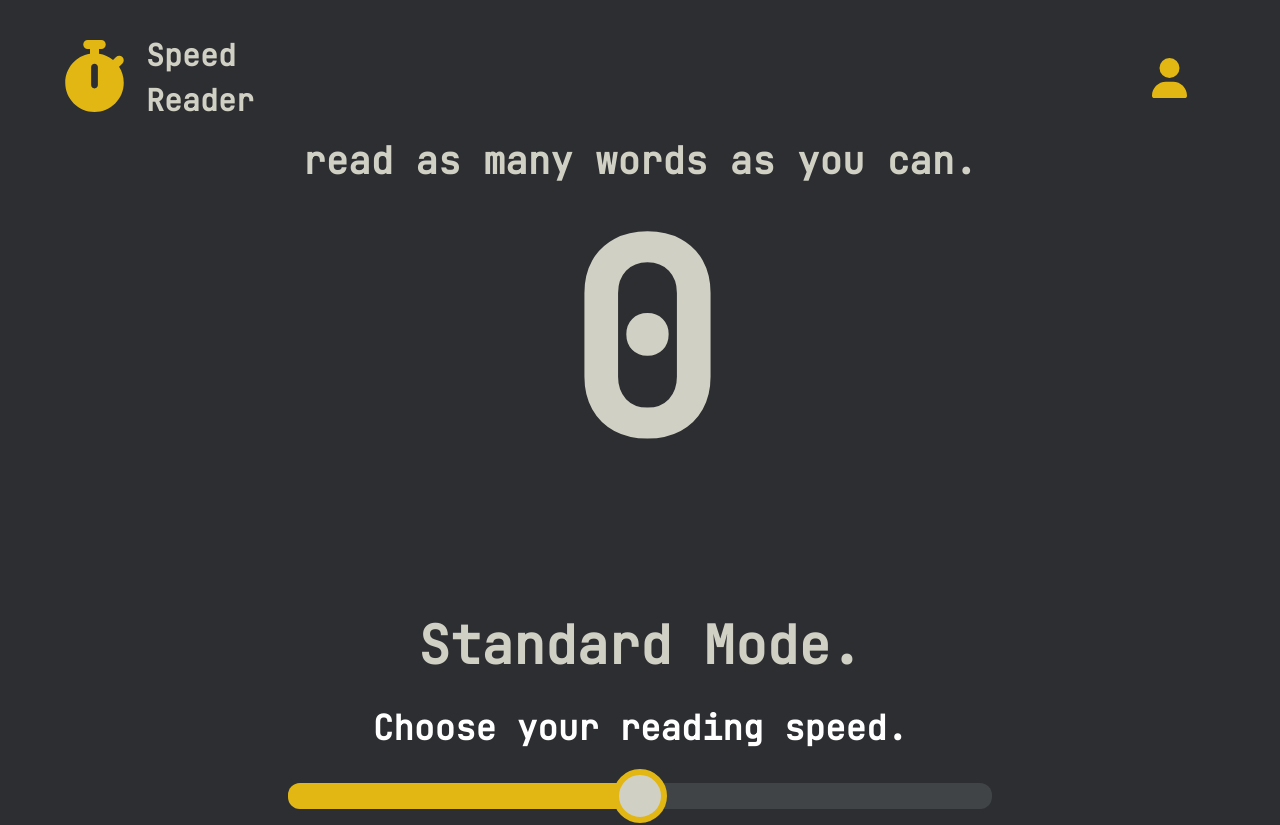
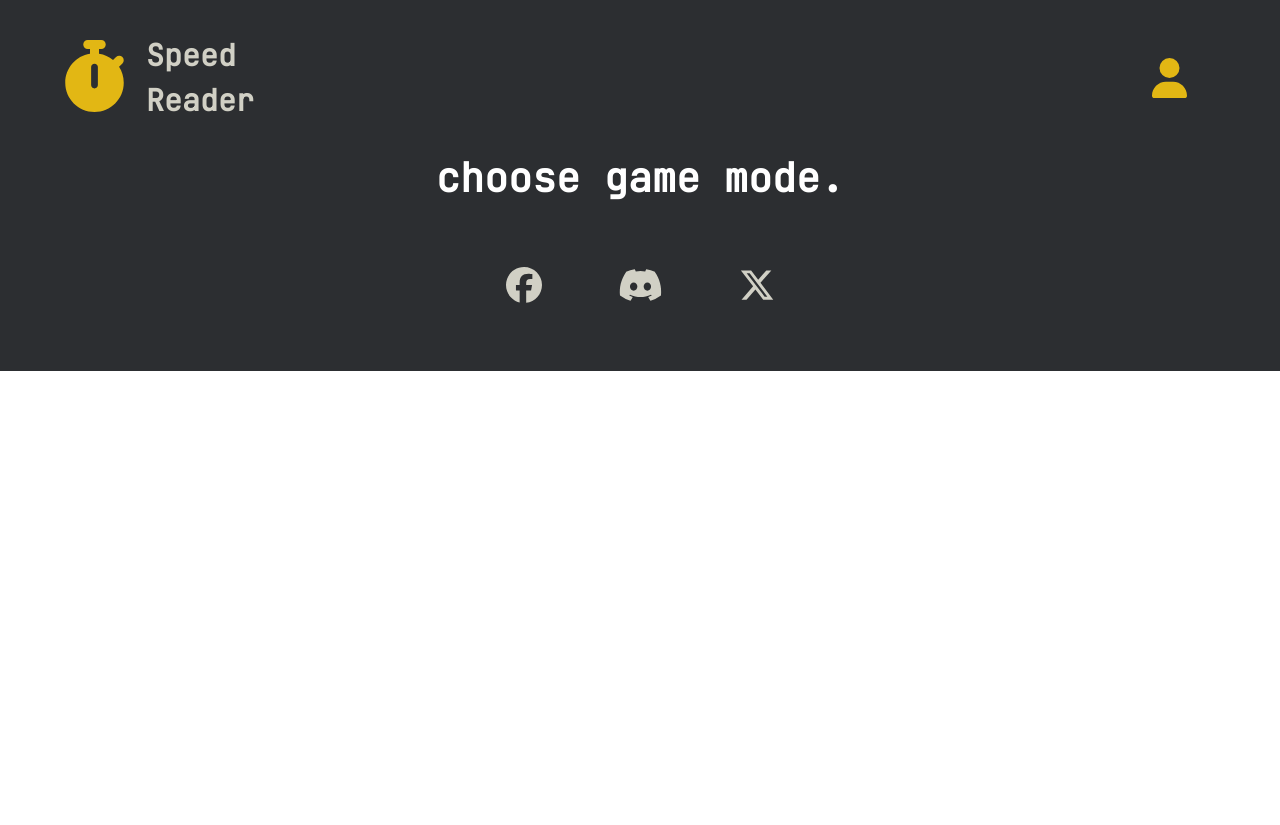
Before and after one commit to mithun-sri/speed-reader, a React (Create React App) app in the folder frontend/: page / in a window 1280 px wide. Shown: the top 825 px of the page. After the commit the page ends 800 px from the top, so only its background shows below. Built offline with nearby package versions, Linux system fonts and the light colour scheme.

Commit message:
Changed ModeSelect view from JS to TSX

```diff
--- a/frontend/src/index.tsx
+++ b/frontend/src/index.tsx
@@ -1,15 +1,15 @@
 import React from "react";
 import ReactDOM from "react-dom/client";
-import App from "./App";
 import "./index.css";
 import reportWebVitals from "./reportWebVitals";
+import ModeSelectView from "./views/ModeSelect/ModeSelect";
 
 const root = ReactDOM.createRoot(
   document.getElementById("root") as HTMLElement
 );
 root.render(
   <React.StrictMode>
-    <App />
+    <ModeSelectView />
   </React.StrictMode>
 );
 
```
Also changed, not shown: frontend/src/views/ModeSelect/ModeSelect.tsx (renamed from frontend/src/views/ModeSelect/ModeSelect.js).
